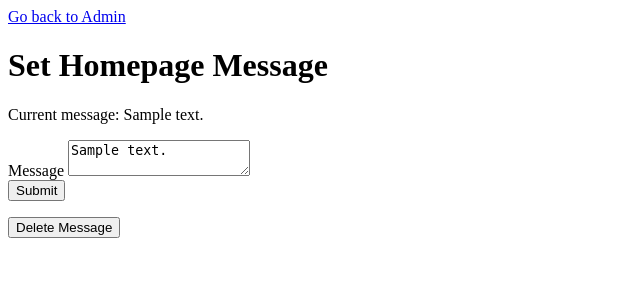
After one commit to thiefyzheng/StableBay, a Flask app: page /admin/message in a window 1280 px wide. The commit adds this page. Shown: the top 300 px of the page, without its empty margins (0-640 px from the left). Run offline with Flask 2, Linux system fonts and the light colour scheme; tables that the repository leaves empty or names only in its code hold one stand-in row (values such as "Sample post"); parts of the project's set-up code (start-up, migrations or seed data) failed here and were passed over.

Commit message:
improved admin messages, added it to the home

```diff
--- a/app.py
+++ b/app.py
@@ -35,12 +35,17 @@ def index():
     cursor.execute("SELECT id, name FROM categories")
     categories = cursor.fetchall()
 
+    # Retrieve the homepage message from the database
+    cursor.execute("SELECT message FROM homepage LIMIT 1")
+    row = cursor.fetchone()
+    message = row[0] if row else ''
+
     # Close database connection
     cursor.close()
     conn.close()
 
-    print(categories)
-    return render_template('index.html', categories=categories, user=session.get('user'))
+    return render_template('index.html', categories=categories, user=session.get('user'), message=message)
+
 
 
 
--- a/static/style.css
+++ b/static/style.css
@@ -97,6 +97,12 @@ border-radius: 4px;
 box-sizing: border-box;
 margin-bottom: 20px;
 color: #555;
+}
+
+.homepage-message {
+  color: #0f4c81;
+  text-align: center;
+  font-size: 20px;
 }
 
 /* Style the options inside the select element */
--- a/templates/admin.html
+++ b/templates/admin.html
@@ -3,6 +3,9 @@
     <head>
         <title>Admin</title>
     </head>
+
+    <a href="/admin/message">Go to Admin Messages</a>
+
     <body>
         <h1>Admin</h1>
         <h2>Manage Users</h2>
--- /dev/null
+++ b/templates/admin_message.html
@@ -0,0 +1,22 @@
+<a href="/admin">Go back to Admin</a>
+
+
+{% extends 'base.html' %}
+
+
+{% block content %}
+  <h1>Set Homepage Message</h1>
+  {% if message %}
+    <p>Current message: {{ message }}</p>
+  {% endif %}
+  <form method="post">
+    <div class="form-group">
+      <label for="message">Message</label>
+      <textarea class="form-control" id="message" name="message">{{ message }}</textarea>
+    </div>
+    <button type="submit" class="btn btn-primary">Submit</button>
+  </form>
+  <form method="post" action="{{ url_for('delete_homepage_message') }}">
+    <button type="submit" class="btn btn-danger">Delete Message</button>
+  </form>
+{% endblock %}
```
Also changed, not shown: templates/index.html (+7 -2 lines).
